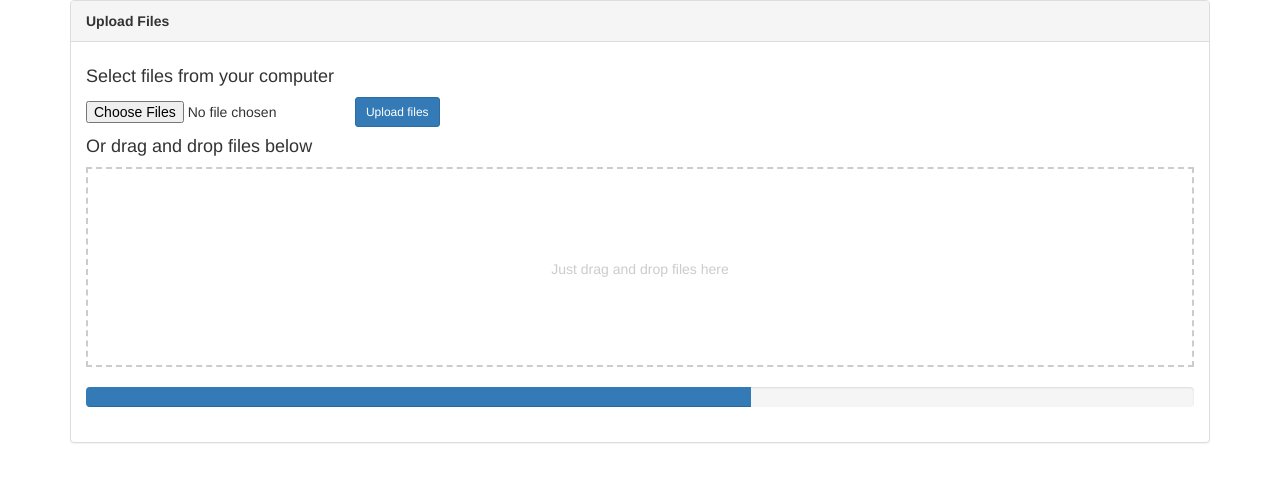
After one commit to shivammutreja/Gat, a Python web app: template templates/media_upload.html in a window 1280 px wide. The commit adds this page. Shown: the top 482 px of the page. Run offline with Jinja, Linux system fonts and the light colour scheme; the template is opened without the code that fills it, so the values that code supplies are empty; some libraries are stand-ins or nearby versions.

Commit message:
added media upload page

```diff
--- /dev/null
+++ b/static/css/media.css
@@ -0,0 +1,19 @@
+/* layout.css Style */
+.upload-drop-zone {
+  height: 200px;
+  border-width: 2px;
+  margin-bottom: 20px;
+}
+
+/* skin.css Style*/
+.upload-drop-zone {
+  color: #ccc;
+  border-style: dashed;
+  border-color: #ccc;
+  line-height: 200px;
+  text-align: center
+}
+.upload-drop-zone.drop {
+  color: #222;
+  border-color: #222;
+}
--- /dev/null
+++ b/static/scripts/upload.js
@@ -0,0 +1,38 @@
++ function($) {
+    'use strict';
+
+    // UPLOAD CLASS DEFINITION
+    // ======================
+
+    var dropZone = document.getElementById('drop-zone');
+    var uploadForm = document.getElementById('js-upload-form');
+
+    var startUpload = function(files) {
+        console.log(files)
+    }
+
+    uploadForm.addEventListener('submit', function(e) {
+        var uploadFiles = document.getElementById('js-upload-files').files;
+        e.preventDefault()
+
+        startUpload(uploadFiles)
+    })
+
+    dropZone.ondrop = function(e) {
+        e.preventDefault();
+        this.className = 'upload-drop-zone';
+
+        startUpload(e.dataTransfer.files)
+    }
+
+    dropZone.ondragover = function() {
+        this.className = 'upload-drop-zone drop';
+        return false;
+    }
+
+    dropZone.ondragleave = function() {
+        this.className = 'upload-drop-zone';
+        return false;
+    }
+
+}(jQuery);
--- a/templates/dashboard_user_new.html
+++ b/templates/dashboard_user_new.html
@@ -31,7 +31,7 @@
           <ul class="nav nav-sidebar">
         <li><a href="#">Dashboard</a></li>
             <li><a href="/editor">Reports</a></li>
-            <li><a href="#">Analytics</a></li>
+            <li><a href="/upload">Upload Media</a></li>
             <li><a href="#">Export</a></li>
           </ul>
           <ul class="nav nav-sidebar">
--- /dev/null
+++ b/templates/media_upload.html
@@ -0,0 +1,44 @@
+<!DOCTYPE html>
+<html lang="en">
+<head>
+    <meta name="viewport" content="width=device-width, initial-scale=1">
+    <link rel="stylesheet" href="http://maxcdn.bootstrapcdn.com/bootstrap/3.3.7/css/bootstrap.min.css">
+    <script src="https://ajax.googleapis.com/ajax/libs/jquery/1.12.4/jquery.min.js"></script>
+    <script src="http://maxcdn.bootstrapcdn.com/bootstrap/3.3.7/js/bootstrap.min.js"></script>
+    <link rel="stylesheet" href="{{static_url('css/media.css')}}">
+    <script type="text/javascript" src="{{static_url('scripts/upload.js')}}"></script>
+    <script src="https://cdn.ckeditor.com/4.5.11/standard/ckeditor.js"></script>
+</head>
+<body>
+    <meta charset="UTF-8">
+    <title>Media Upload</title>
+    <div class="container">
+      <div class="panel panel-default">
+        <div class="panel-heading"><strong>Upload Files</strong></div>
+        <div class="panel-body">
+
+          <!-- Standar Form -->
+          <h4>Select files from your computer</h4>
+          <form action="" method="post" enctype="multipart/form-data" id="js-upload-form">
+            <div class="form-inline">
+              <div class="form-group">
+                <input type="file" name="files[]" id="js-upload-files" multiple>
+              </div>
+              <button type="submit" class="btn btn-sm btn-primary" id="js-upload-submit">Upload files</button>
+            </div>
+          </form>
+
+          <!-- Drop Zone -->
+          <h4>Or drag and drop files below</h4>
+          <div class="upload-drop-zone" id="drop-zone">
+            Just drag and drop files here
+          </div>
+
+          <!-- Progress Bar -->
+          <div class="progress">
+            <div class="progress-bar" role="progressbar" aria-valuenow="60" aria-valuemin="0" aria-valuemax="100" style="width: 60%;">
+              <span class="sr-only">60% Complete</span>
+            </div>
+          </div>
+</body>
+</html>
```
Also changed, not shown: handlers.py (+31 -14 lines).
